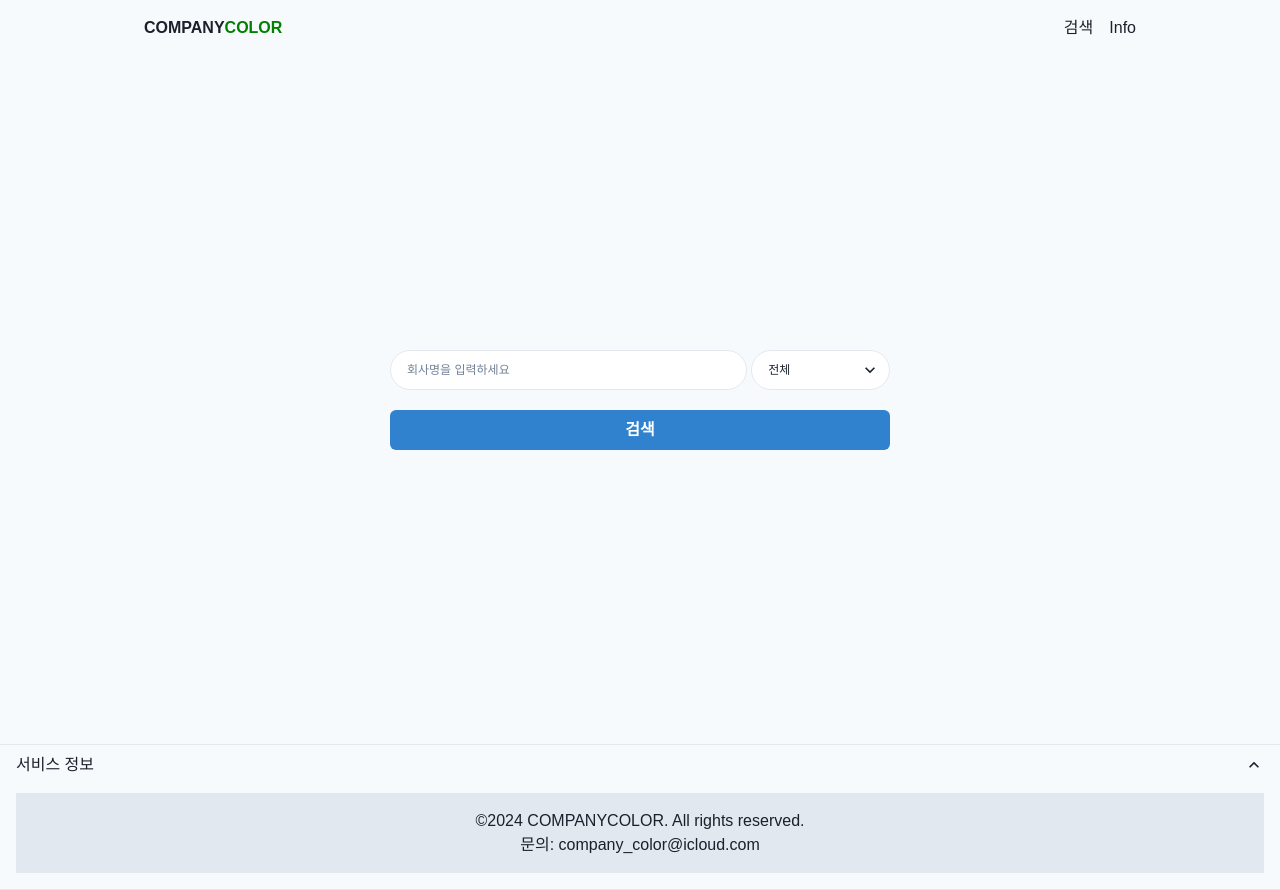
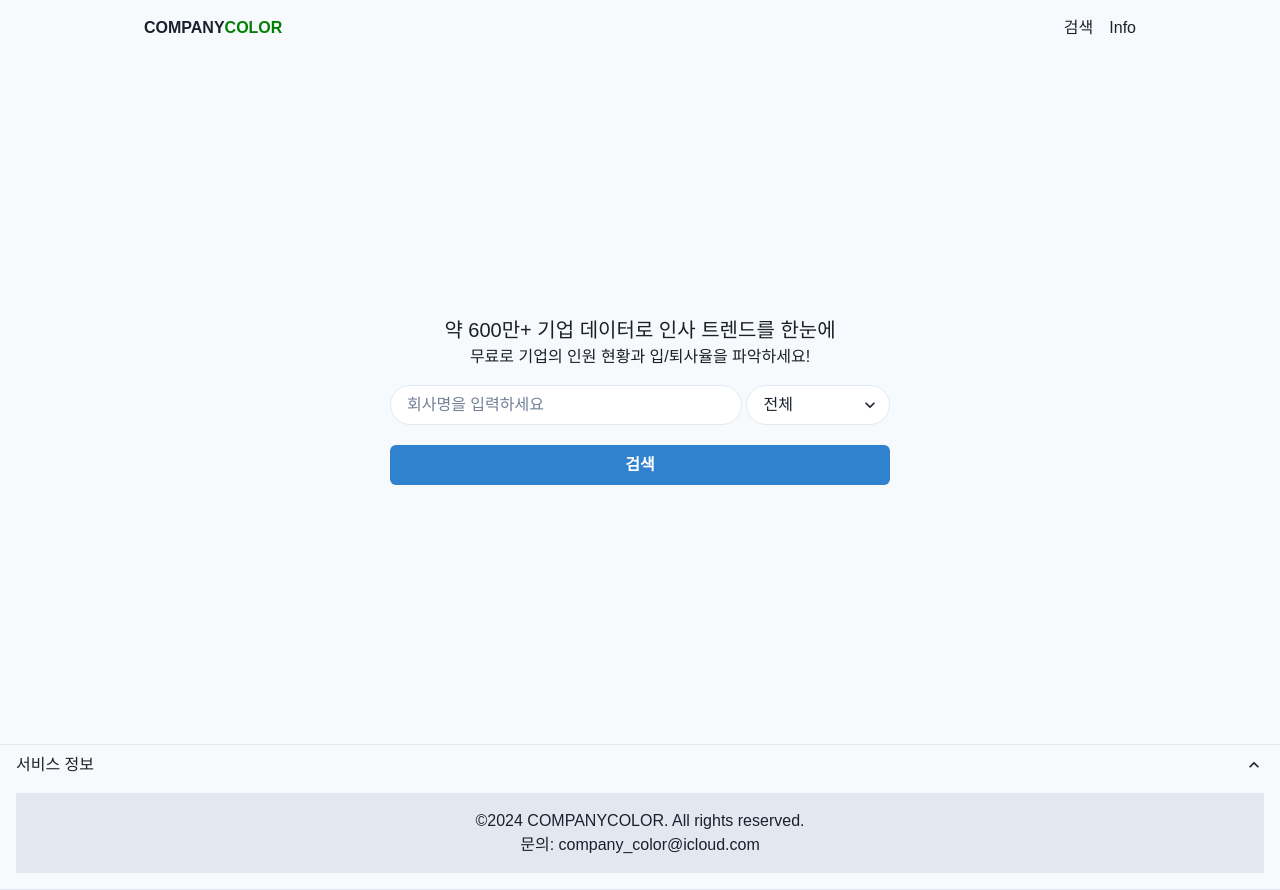
Before and after one commit to ckcks1997/company-color, a React (Vite) app in the folder frontend/: page / in a window 1280 px wide. Built offline with nearby package versions, Linux system fonts and the light colour scheme; a web font is replaced by a local one.

Commit message:
메인 문구 변경

```diff
--- a/frontend/src/pages/Home.jsx
+++ b/frontend/src/pages/Home.jsx
@@ -1,5 +1,5 @@
 import React, { useState } from 'react';
-import {Flex, Input, Button, Box, Spinner, Select} from '@chakra-ui/react';
+import {Flex, Input, Button, Box, Spinner, Select, Text} from '@chakra-ui/react';
 import { useNavigate } from 'react-router-dom';
 
 
@@ -55,6 +55,10 @@ function Home() {
       p={8}
     >
       <Box width="100%" maxWidth="500px">
+        <Flex mb={4} alignItems='center' direction='column'>
+          <Text fontSize='xl' align='center'>약 600만+ 기업 데이터로 인사 트렌드를 한눈에</Text>
+          <Text align='center'>무료로 기업의 인원 현황과 입/퇴사율을 파악하세요!</Text>
+        </Flex>
         <Flex mb={4}>
           <Input
             background={'rgba(255,255,255,0.95)'}
@@ -65,18 +69,18 @@ function Home() {
             value={searchTerm}
             onChange={(e) => setSearchTerm(e.target.value)}
             onKeyPress={handleKeyPress}
-            fontSize="xs"
+            fontSize="16px"
           />
           <Select
             size="md"
-            width="200px"
+            width="210px"
             ml={1}
             value={selectedRegion}
             defaultValue={regions[0].value}
             onChange={(e) => setSelectedRegion(e.target.value)}
             background={'rgba(255,255,255,0.95)'}
             borderRadius="full"
-            fontSize="xs"
+            fontSize="16px"
           >
             {regions.map((region) => (
               <option key={region.value} value={region.value}>
```
